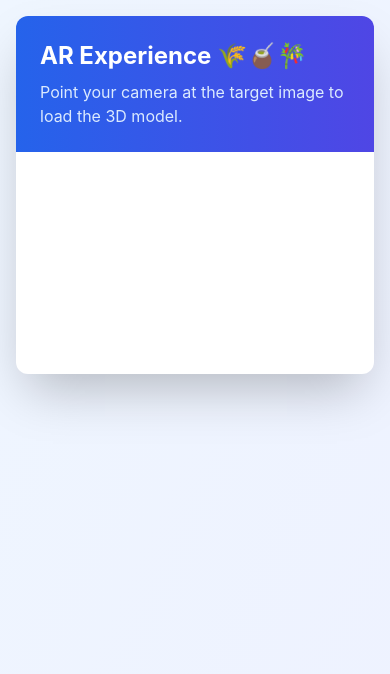
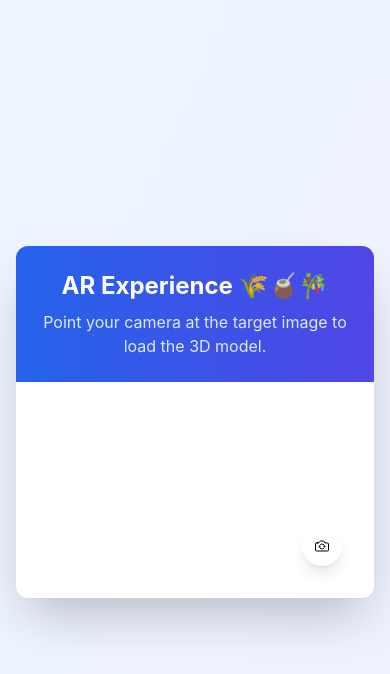
Before and after one commit to karpagam1602/arcam, a React (Create React App) app: page / in a window 390 px wide. Shown: the top 674 px of the page. Built offline with nearby package versions, Linux system fonts and the light colour scheme; no server answers.

Commit message:
cam styles changes commit

```diff
--- a/src/CameraAccess.js
+++ b/src/CameraAccess.js
@@ -1,5 +1,6 @@
 import React, { useRef, useState, useEffect } from "react";
 import Webcam from "react-webcam";
+import { IoCameraReverseOutline } from "react-icons/io5";
 
 /**
  * @author karpagam.boothanathan
@@ -12,6 +13,7 @@ const CameraAccess = () => {
   const [isProcessing, setIsProcessing] = useState(false);
   const [modelUrl, setModelUrl] = useState(null);
   const [isModelLoaded, setIsModelLoaded] = useState(false);
+  const [facingMode, setFacingMode] = useState("environment"); // Default to rear camera
 
   useEffect(() => {
     let interval;
@@ -70,34 +72,44 @@ const CameraAccess = () => {
     }
   };
 
+  // Flip Camera Functionality
+  const flipCamera = () => {
+    setFacingMode((prevMode) => (prevMode === "user" ? "environment" : "user"));
+  };
+
+  const videoConstraints = {
+    facingMode: facingMode,
+  };
+
   return (
-    <div className="min-h-screen bg-gradient-to-br from-blue-50 to-indigo-50 p-4 md:p-6 relative">
-      <div className="max-w-4xl mx-auto">
+    <div className="min-h-screen bg-gradient-to-br from-blue-50 to-indigo-50 flex items-center justify-center p-4 sm:p-6">
+      <div className="w-full max-w-lg sm:max-w-4xl">
         <div className="bg-white rounded-xl shadow-2xl overflow-hidden">
           <div className="bg-gradient-to-r from-blue-600 to-indigo-600 p-6">
             {!isModelLoaded ? (
               <>
-                <h1 className="text-2xl font-bold text-white">
+                <h1 className="text-2xl font-bold text-white text-center">
                   AR Experience 🌾🧉🎋
                 </h1>
-                <p className="text-blue-100 mt-2">
+                <p className="text-blue-100 mt-2 text-center">
                   Point your camera at the target image to load the 3D model.
                 </p>
               </>
             ) : (
-              <h1 className="text-xl font-bold text-white">
-                Enjoy AR Pongal🌾🧉 Experience! 🎊
+              <h1 className="text-xl font-bold text-white text-center">
+                Enjoy AR Pongal 🌾🧉 Experience! 🎊
               </h1>
             )}
           </div>
 
           {/* Camera or 3D Model */}
-          <div className="p-6">
+          <div className="p-4 sm:p-6">
             <div className="relative w-full aspect-video rounded-lg overflow-hidden">
               {/* Webcam */}
               <Webcam
                 ref={webcamRef}
                 screenshotFormat="image/jpeg"
+                videoConstraints={videoConstraints}
                 className="w-full h-full object-cover"
               />
               {/* 3D Model Overlay */}
@@ -119,6 +131,15 @@ const CameraAccess = () => {
                   }}
                 ></model-viewer>
               )}
+
+              {/* Flip Camera Button */}
+              <button
+                onClick={flipCamera}
+                className="absolute bottom-4 right-4 p-3 bg-white rounded-full shadow-lg hover:bg-gray-100 transition-colors duration-300"
+                title="Switch Camera"
+              >
+                <IoCameraReverseOutline />
+              </button>
             </div>
           </div>
         </div>
```
